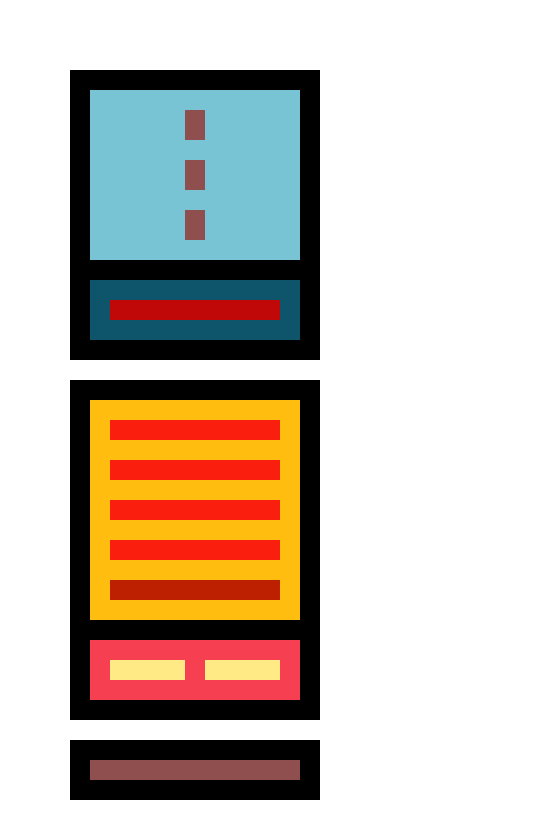
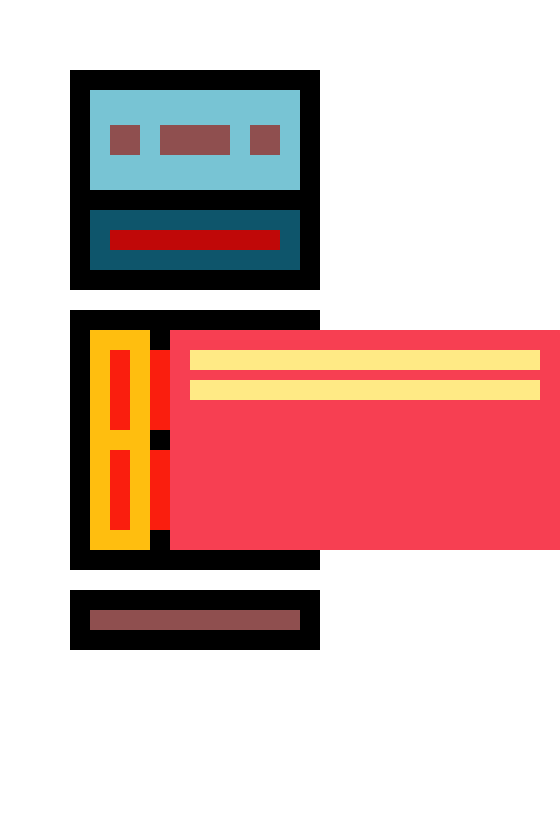
Before and after one commit to Olivermusico/React, a plain HTML site: page Sprint-1/index.html in a window 390 px wide. Shown: the whole page, 560 px wide, since content can reach past the window. Drawn offline with Linux system fonts and the light colour scheme.

Commit message:
actualització media query

```diff
--- a/Sprint-1/styles.css
+++ b/Sprint-1/styles.css
@@ -92,32 +92,19 @@
         width: 100%;
     }
 
-    @media all and (max-width:800px) {
+    @media (min-width: 768px) and (max-width: 1024px) {
         .section {
             flex-direction: column;
         }
-        .menu {
-            flex-direction: column;
-            height: auto;
-        }
-        .aside {
-            display: flex;
-        }
-        .publicida {
-            flex: 40%;
-        }
     }
 
-    @media all and (max-width:600px) {
+    @media (min-width: 320px) and (max-width: 480px) {
         .articulos {
             display: flex;
             flex-direction: column;
         }
-    }
-
-    @media all and (max-width:400px) {
         .publicida {
             flex-direction: column;
-            flex: auto;
+            width: 350px;
         }
     }
```
